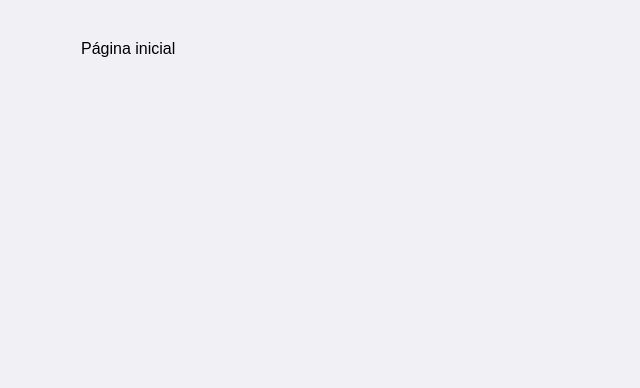
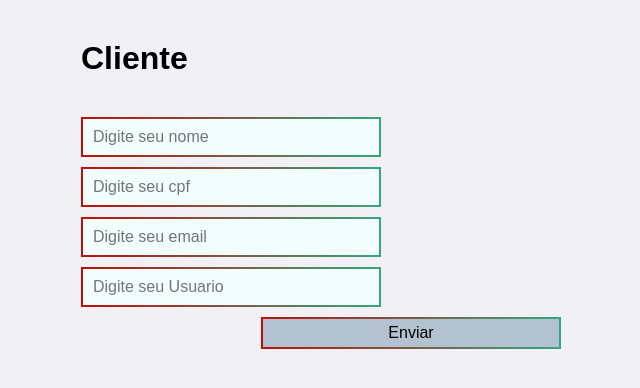
Before and after one commit to SergioMRibeiro/Projeto-ecommerce-Reactjs-, a React (Create React App) app in the folder ecommerce/: page / in a window 1280 px wide. Shown: the top 388 px of the page, without its empty margins (229-869 px from the left). Built offline with nearby package versions, Linux system fonts and the light colour scheme.

Commit message:
mudanças de rota

```diff
--- a/ecommerce/src/pages/Cadastros/Funcionario/index.js
+++ b/ecommerce/src/pages/Cadastros/Funcionario/index.js
@@ -1,8 +1,5 @@
 import React, {useState} from 'react';
 import api from '../../../services/api';
-
-
-
 const Funcionario = () => {
     const [nome, setNome] = useState('');
     const [cpf, setCpf] = useState('');
--- a/ecommerce/src/routes/index.js
+++ b/ecommerce/src/routes/index.js
@@ -19,7 +19,7 @@ import Pedido from '../pages/Listas/Pedido';
 
 const Routes = () => (
 <Switch>
-    <Route path="/" component={() => <>Página inicial</>} exact/>
+    <Route path="/" component={Cliente} exact/>
 
     <Route path="/categoria" component={Categoria} exact/>
     <Route path="/cadastro/categoria" component={CadastroCategoria} exact/>
@@ -30,8 +30,6 @@ const Routes = () => (
     <Route path="/produto" component={Produto} exact/>
     <Route path="/cadastro/produto" component={CadastroProduto} exact/>
 
-    <Route path="/cliente" component={Cliente} exact/>
-
     <Route path="/pedido" component={Pedido} exact/>
 
 </Switch>
--- a/ecommerce/src/styles/formStyle.js
+++ b/ecommerce/src/styles/formStyle.js
@@ -14,7 +14,7 @@ input{
     border-radius: 5px;
     max-width: 300px;
     border:2px solid;
-    background: #f1f1f1;
+    background: #F2FDFD;
     margin-bottom: 10px;
     color:#000;
 
```
